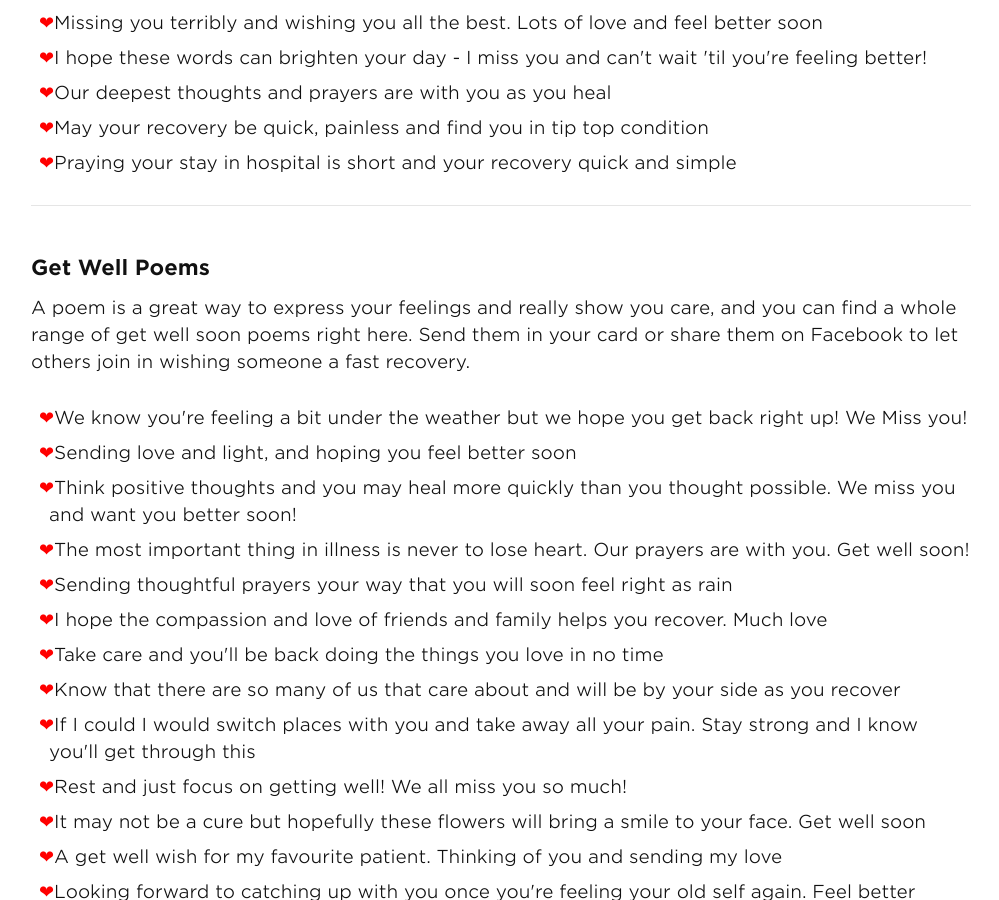
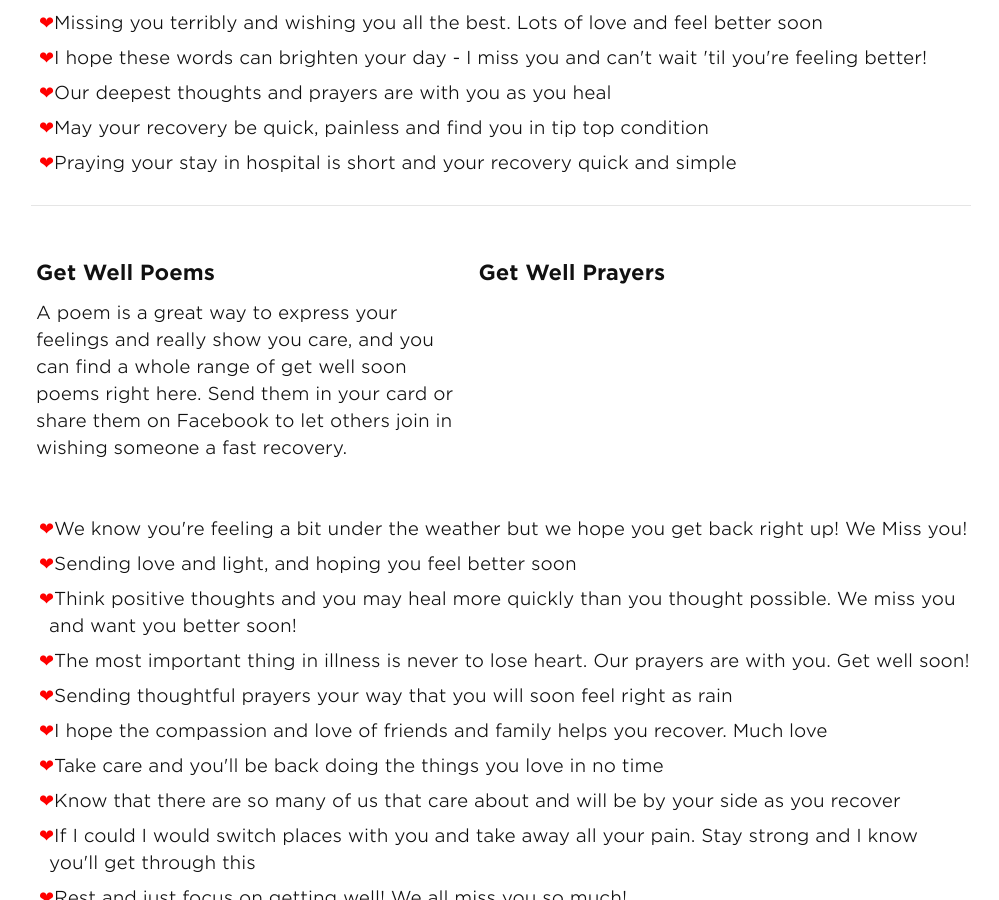
Before and after one commit to andyml123/andyml123.github.io, a Jekyll site: the page built from get-well-wishes.md, in a window 1280 px wide and 900 px high, scrolled down 5369 px. Shown: the whole window, without its empty margins (139-1138 px from the left). Built offline with Jekyll 4.4.1, drawn with Linux system fonts in a browser that asks for light colours.

Commit message:
Update get-well-wishes.md

```diff
--- a/get-well-wishes.md
+++ b/get-well-wishes.md
@@ -176,17 +176,22 @@ If you want to make the recipient of your card smile or have a laugh then try ou
 
 <hr>
 
+<div class="row">
+<div class="column">
 <h3>Get Well Poems</h3>
 
 <p>
 A poem is a great way to express your feelings and really show you care, and you can find a whole range of get well soon poems right here. Send them in your card or share them on Facebook to let others join in wishing someone a fast recovery.
 </p>
-
-<h3> </h3>
+</div>
+<div class="column">
+<h3>Get Well Prayers</h3>
 
 <p>
 
 </p>
+</div>
+</div>
 
 <ul class="heart">
 <li>We know you're feeling a bit under the weather but we hope you get back right up! We Miss you!</li>
```
